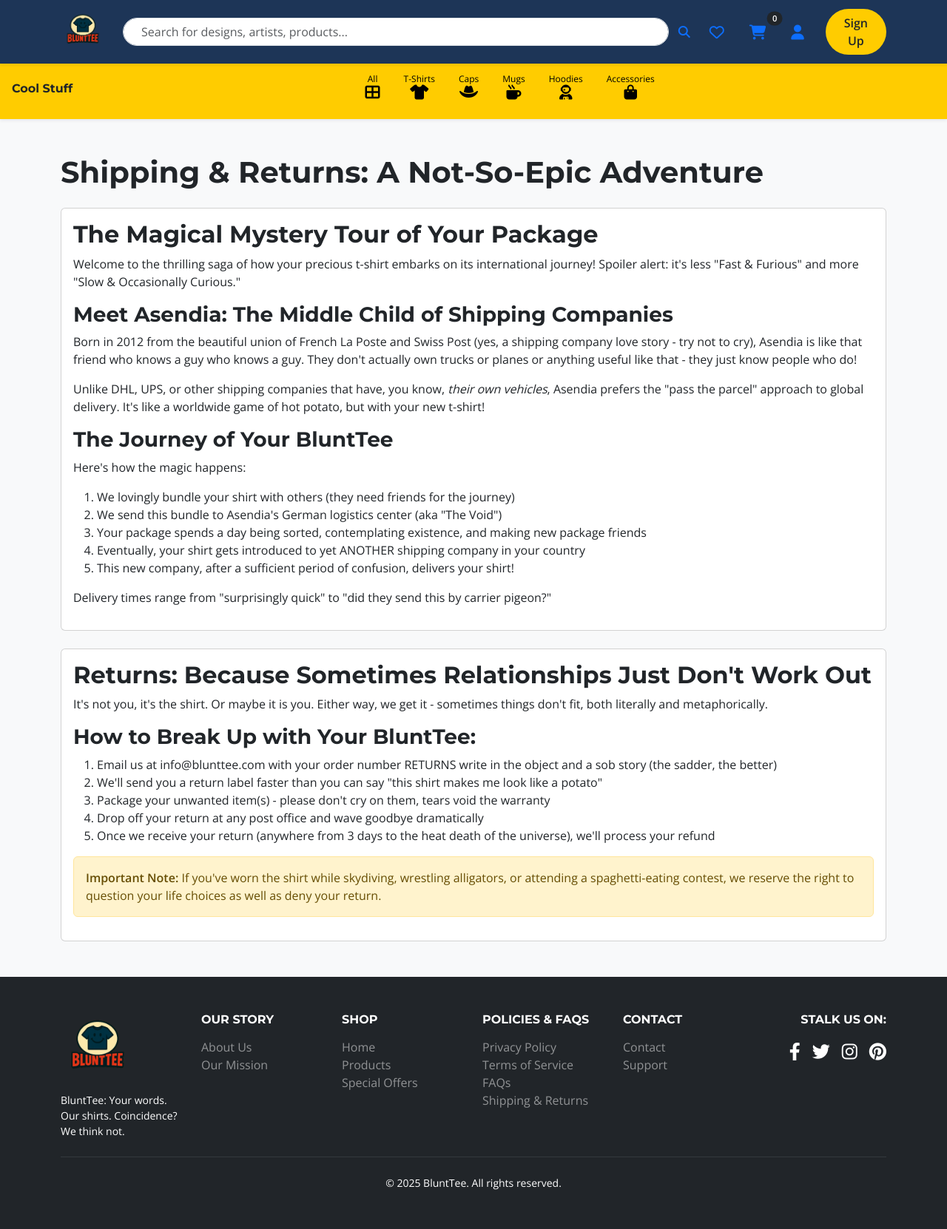
After one commit to latorreandrea/django-cloud-ecommerce, a Django app: page /shipping-returns/ in a window 1280 px wide. The commit adds this page. Shown: the whole page at 74% size. Run offline with Django 5.2, Linux system fonts and the light colour scheme.

Commit message:
UX update:  Enhance product detail page with automatic selection for single color and size options; UI update: update password change, reset, and done templates for consistent layout; add custom styles for Allauth buttons; Added footer ancors and pages

```diff
--- /dev/null
+++ b/home/templates/home/shipping_returns.html
@@ -0,0 +1,56 @@
+{% extends 'base.html' %}
+{% block title %}Shipping & Returns | BluntTee{% endblock %}
+
+{% block content %}
+<div class="container my-5">
+    <div class="row">
+        <div class="col-12">
+            <h1 class="mb-4">Shipping & Returns: A Not-So-Epic Adventure</h1>
+
+            <div class="card mb-4">
+                <div class="card-body">
+                    <h2 class="card-title">The Magical Mystery Tour of Your Package</h2>
+                    <p class="card-text">Welcome to the thrilling saga of how your precious t-shirt embarks on its international journey! Spoiler alert: it's less "Fast & Furious" and more "Slow & Occasionally Curious."</p>
+
+                    <h3>Meet Asendia: The Middle Child of Shipping Companies</h3>
+                    <p>Born in 2012 from the beautiful union of French La Poste and Swiss Post (yes, a shipping company love story - try not to cry), Asendia is like that friend who knows a guy who knows a guy. They don't actually own trucks or planes or anything useful like that - they just know people who do!</p>
+
+                    <p>Unlike DHL, UPS, or other shipping companies that have, you know, <em>their own vehicles</em>, Asendia prefers the "pass the parcel" approach to global delivery. It's like a worldwide game of hot potato, but with your new t-shirt!</p>
+
+                    <h3>The Journey of Your BluntTee</h3>
+                    <p>Here's how the magic happens:</p>
+                    <ol>
+                        <li>We lovingly bundle your shirt with others (they need friends for the journey)</li>
+                        <li>We send this bundle to Asendia's German logistics center (aka "The Void")</li>
+                        <li>Your package spends a day being sorted, contemplating existence, and making new package friends</li>
+                        <li>Eventually, your shirt gets introduced to yet ANOTHER shipping company in your country</li>
+                        <li>This new company, after a sufficient period of confusion, delivers your shirt!</li>
+                    </ol>
+
+                    <p class="font-italic">Delivery times range from "surprisingly quick" to "did they send this by carrier pigeon?"</p>
+                </div>
+            </div>
+
+            <div class="card">
+                <div class="card-body">
+                    <h2 class="card-title">Returns: Because Sometimes Relationships Just Don't Work Out</h2>
+                    <p>It's not you, it's the shirt. Or maybe it is you. Either way, we get it - sometimes things don't fit, both literally and metaphorically.</p>
+
+                    <h3>How to Break Up with Your BluntTee:</h3>
+                    <ol>
+                        <li>Email us at info@blunttee.com with your order number RETURNS write in the object and a sob story (the sadder, the better)</li>
+                        <li>We'll send you a return label faster than you can say "this shirt makes me look like a potato"</li>
+                        <li>Package your unwanted item(s) - please don't cry on them, tears void the warranty</li>
+                        <li>Drop off your return at any post office and wave goodbye dramatically</li>
+                        <li>Once we receive your return (anywhere from 3 days to the heat death of the universe), we'll process your refund</li>
+                    </ol>
+
+                    <div class="alert alert-warning mt-3">
+                        <strong>Important Note:</strong> If you've worn the shirt while skydiving, wrestling alligators, or attending a spaghetti-eating contest, we reserve the right to question your life choices as well as deny your return.
+                    </div>
+                </div>
+            </div>
+        </div>
+    </div>
+</div>
+{% endblock %}
--- a/home/urls.py
+++ b/home/urls.py
@@ -12,4 +12,5 @@ urlpatterns = [
     path('faq/', views.faq, name='faq'),
     path('privacy-policy/', views.privacy_policy, name='privacy_policy'),
     path('terms-of-service/', views.terms_of_service, name='terms_of_service'),
+    path('shipping-returns/', views.shipping_returns, name='shipping_returns'),
 ]
--- a/home/views.py
+++ b/home/views.py
@@ -47,3 +47,9 @@ def terms_of_service(request):
     A view to render the Terms of Service page.
     """
     return render(request, "home/terms_of_service.html")
+
+def shipping_returns(request):
+    """
+    A view to render the Shipping & Returns page.
+    """
+    return render(request, "home/shipping_returns.html")
--- a/static/css/styles.css
+++ b/static/css/styles.css
@@ -237,3 +237,13 @@ h1, h2, h3, h4, h5, h6, .navbar-brand {
     opacity: 1;
     transform: translateX(0);
 }
+
+
+/* Allauth Buttons Custom Styles */
+body > div > div > form > button {
+    background-color: #ffc107 !important; /* btn-warning */
+    border-color: #ffc107 !important;
+    font-weight: 600 !important;
+    padding: 0.5rem 1rem !important;
+    border-radius: 0.375rem !important;
+}
--- a/templates/account/password_change.html
+++ b/templates/account/password_change.html
@@ -4,6 +4,8 @@
     {% trans "Change Password" %}
 {% endblock head_title %}
 {% block content %}
+<div class="container my-5">
+    <div class="row justify-content-center">
     {% element h1 %}
         {% trans "Change Password" %}
     {% endelement %}
@@ -22,4 +24,6 @@
             <a href="{% url 'account_reset_password' %}">{% trans "Forgot Password?" %}</a>
         {% endslot %}
     {% endelement %}
+    </div>
+</div>
 {% endblock content %}
--- a/templates/account/password_reset.html
+++ b/templates/account/password_reset.html
@@ -4,6 +4,8 @@
     {% trans "Password Reset" %}
 {% endblock head_title %}
 {% block content %}
+<div class="container my-5">
+    <div class="row justify-content-center">
     {% element h1 %}
         {% trans "Password Reset" %}
     {% endelement %}
@@ -30,4 +32,6 @@
     {% element p %}
         {% blocktrans %}Please contact us if you have any trouble resetting your password.{% endblocktrans %}
     {% endelement %}
+    </div>
+</div>
 {% endblock content %}
--- a/templates/account/password_reset_done.html
+++ b/templates/account/password_reset_done.html
@@ -6,6 +6,8 @@
     {% trans "Password Reset" %}
 {% endblock head_title %}
 {% block content %}
+<div class="container my-5">
+    <div class="row justify-content-center">
     {% element h1 %}
         {% trans "Password Reset" %}
     {% endelement %}
@@ -15,4 +17,7 @@
     {% element p %}
         {% blocktrans %}We have sent you an email. If you have not received it please check your spam folder. Otherwise contact us if you do not receive it in a few minutes.{% endblocktrans %}
     {% endelement %}
+    </div>
+</div>
+
 {% endblock content %}
--- a/templates/base.html
+++ b/templates/base.html
@@ -25,6 +25,7 @@
 
     {% block extra_css %}
         <link rel="stylesheet" href="{% static 'css/styles.css' %}">
+        <link rel="stylesheet" href="{% static 'css/allauth_buttons.css' %}">
     {% endblock %}
 
     {% block corejs %}
--- a/templates/partials/footer.html
+++ b/templates/partials/footer.html
@@ -21,9 +21,9 @@
             <div class="col-6 col-md-2 mb-4 mb-md-0">
                 <h6 class="text-uppercase fw-bold mb-3">Shop</h6>
                 <ul class="list-unstyled">
-                    <li><a href="#" class="text-white-50 text-decoration-none">Home</a></li>
-                    <li><a href="#" class="text-white-50 text-decoration-none">Products</a></li>
-                    <li><a href="#" class="text-white-50 text-decoration-none">Special Offers</a></li>
+                    <li><a href="/" class="text-white-50 text-decoration-none">Home</a></li>
+                    <li><a href="{% url 'products_list' %}" class="text-white-50 text-decoration-none">Products</a></li>
+                    <li><a href="{% url 'products_list' %}" class="text-white-50 text-decoration-none">Special Offers</a></li>
                 </ul>
             </div>
             <!-- Policies -->
@@ -31,9 +31,9 @@
                 <h6 class="text-uppercase fw-bold mb-3">Policies & FAQs</h6>
                 <ul class="list-unstyled">
                     <li><a href="{% url 'privacy_policy' %}" class="text-white-50 text-decoration-none">Privacy Policy</a></li>
-                    <li><a href="#" class="text-white-50 text-decoration-none">Terms of Service</a></li>
-                    <li><a href="#" class="text-white-50 text-decoration-none">FAQs</a></li>
-                    <li><a href="#" class="text-white-50 text-decoration-none">Shipping & Returns</a></li>
+                    <li><a href="{% url terms_of_service %}" class="text-white-50 text-decoration-none">Terms of Service</a></li>
+                    <li><a href="{% url 'faq'%}" class="text-white-50 text-decoration-none">FAQs</a></li>
+                    <li><a href="{% url 'shipping_returns' %}" class="text-white-50 text-decoration-none">Shipping & Returns</a></li>
                 </ul>
             </div>
             <!-- Contact -->
```
Also changed, not shown: products/templates/products/product_detail.html (+14 -0 lines).
